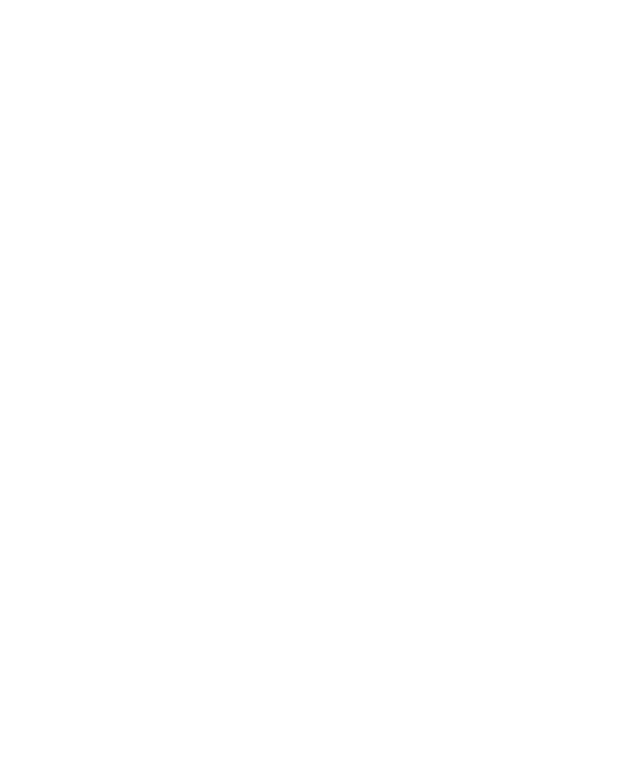
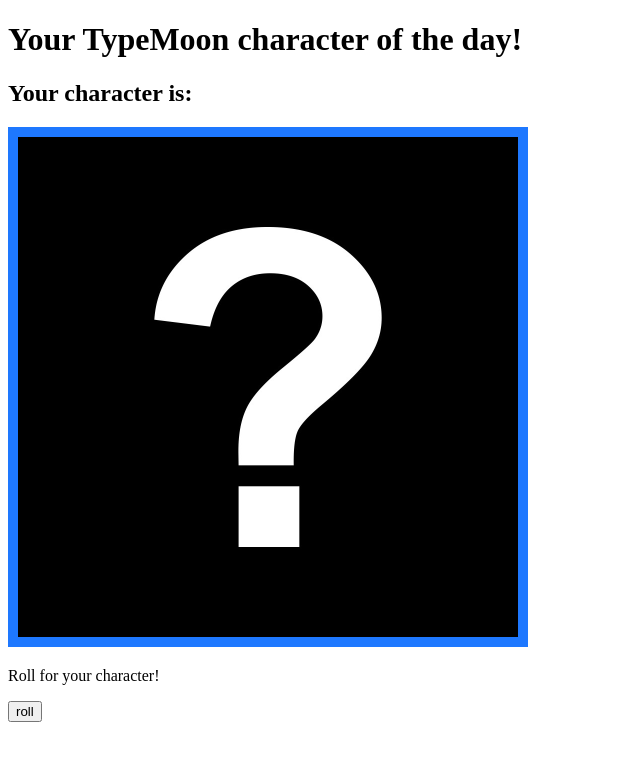
Before and after one commit to ReisRyougi/charoftheday, a website: page index.html in a window 1280 px wide. Shown: the whole page, without its empty margins (0-640 px from the left). Drawn offline with Linux system fonts and the light colour scheme.

Commit message:
Pic for unknown and temporary css class

```diff
--- a/index.html
+++ b/index.html
@@ -2,9 +2,31 @@
 <html lang="en">
 <head>
     <meta charset="UTF-8">
-    <title>Title</title>
+    <meta name="viewport" content="width=device-width, initial-scale=1.0">
+    <meta name="description" content="Discover your daily TypeMoon character.">
+    <meta property="og:title" content="TypeMoon Character of the Day">
+    <meta property="og:description" content="Find your daily TypeMoon character!">
+    <meta name="theme-color" content="#2b2f4a">
+    <link rel="stylesheet" href="style.css">
+    <title>Your TypeMoon Character of the Day</title>
 </head>
 <body>
-
+    <header>
+        <h1>Your TypeMoon character of the day!</h1>
+    </header>
+    <main>
+        <h2>Your character is:</h2>
+        <section class="character">
+            <div class="frame">
+                <img id="picture" src="img/unknown.jpg" alt="unknown">
+            </div>
+            <p id="name"></p>
+        </section>
+        <section id="roll">
+            <p>Roll for your character!</p>
+            <button id="rollBtn">roll</button>
+        </section>
+    </main>
+    <script src="script.js"></script>
 </body>
 </html>
--- a/package.json
+++ b/package.json
@@ -2,7 +2,7 @@
   "name": "charoftheday",
   "version": "1.0.0",
   "description": "",
-  "main": "index.js",
+  "main": "script.js",
   "scripts": {
     "test": "echo \"Error: no test specified\" && exit 1"
   },
--- a/script.js
+++ /dev/null
@@ -1 +0,0 @@
-console.log('Happy developing ✨')
--- a/style.css
+++ b/style.css
@@ -0,0 +1,7 @@
+#picture {
+    width: 500px;
+    height: 500px;
+    object-fit: cover;
+    object-position: center;
+    border: 10px solid #1e78ff;
+}
```
Also changed, not shown: img/unknown.jpg (added), 1 other file.
